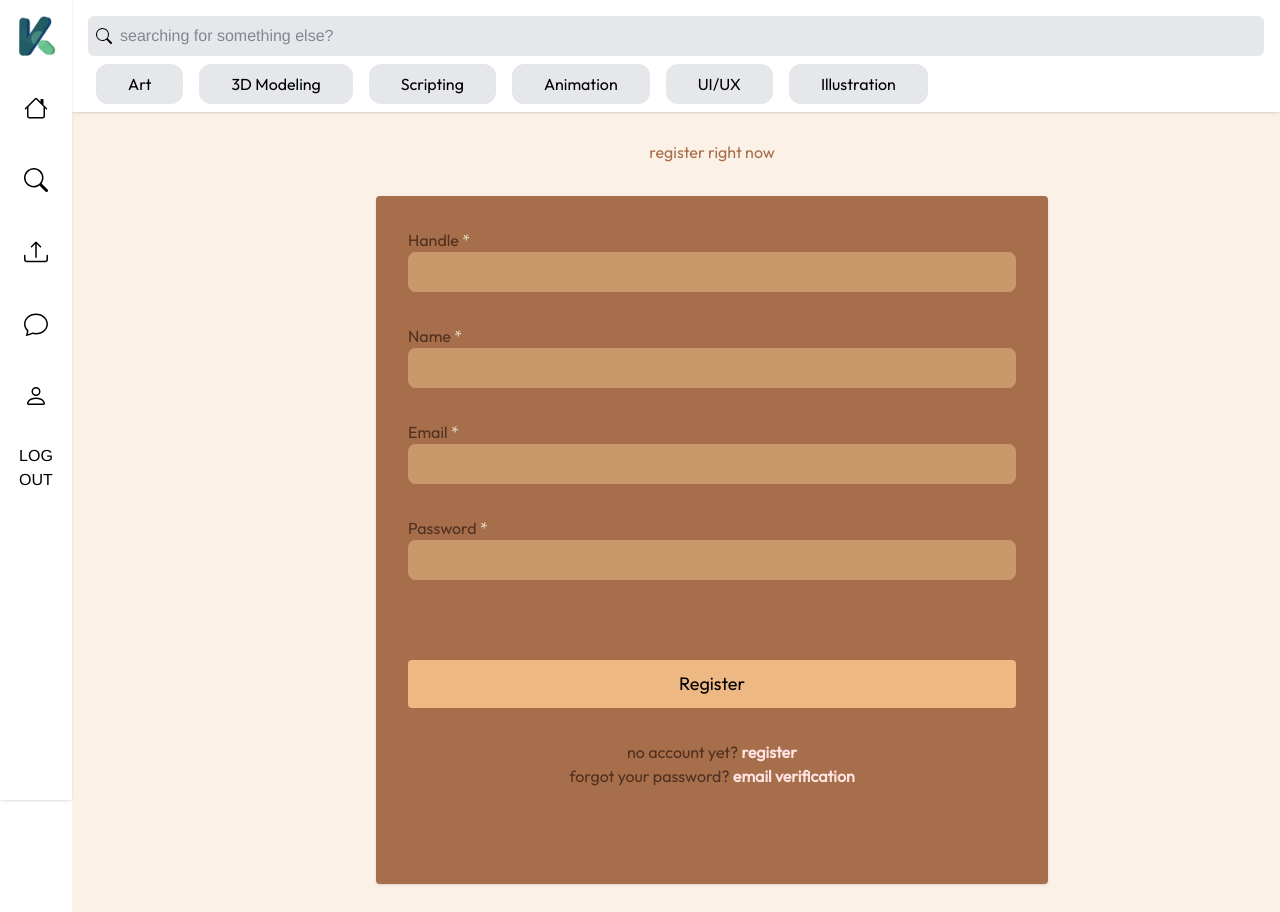
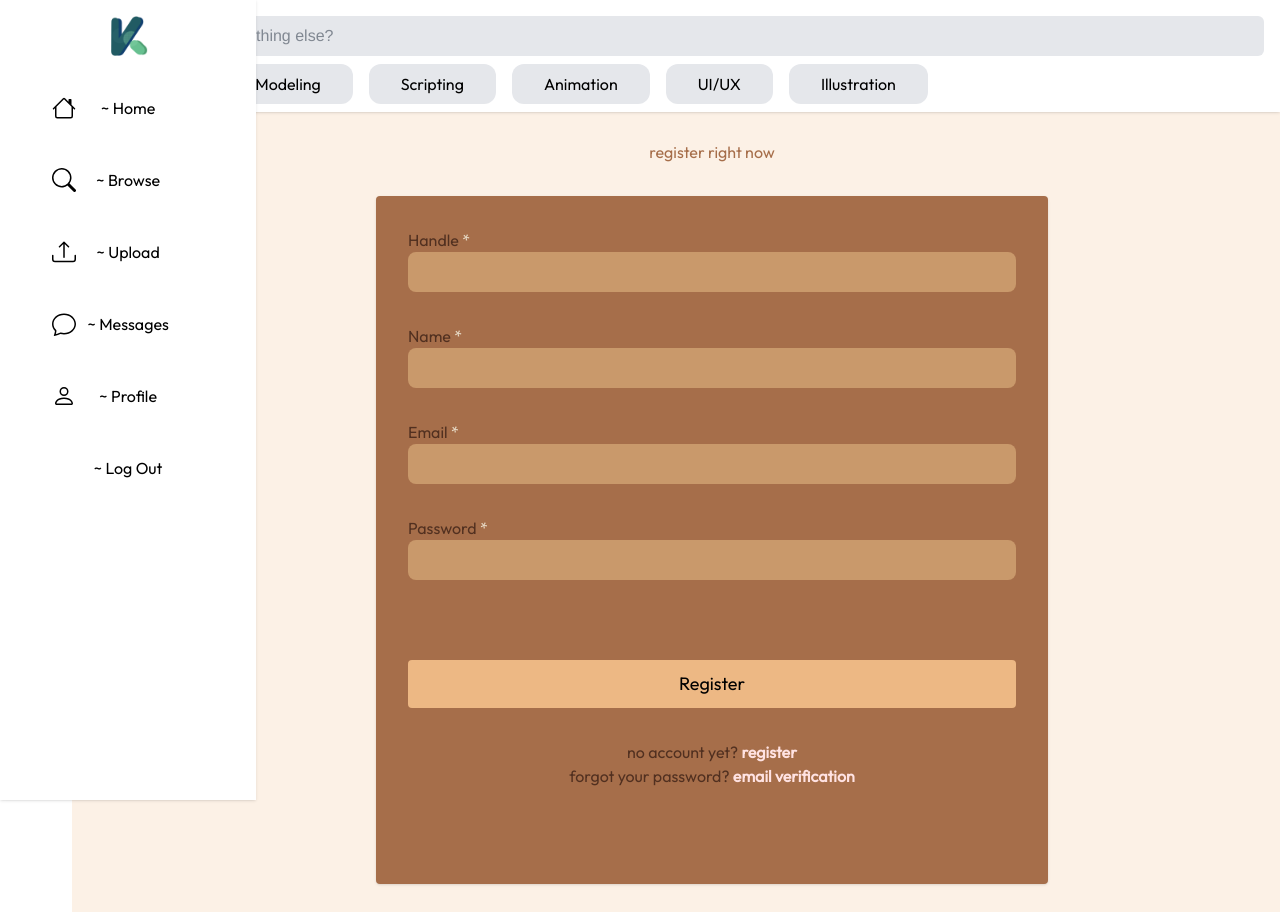
Before and after one commit to waterimcooked/Kreate, a Next.js app: page /register in a window 1280 px wide. Shown: the top 912 px of the page. Built offline with nearby package versions, Linux system fonts and the light colour scheme.

Commit message:
polished and animated the sidebar, fixed backend, register/login page is a bit more user-friendly, added /[profile] route, debugged bugs

```diff
--- a/app/[profile]/page.tsx
+++ b/app/[profile]/page.tsx
@@ -1,18 +1,24 @@
 import { getProfile } from "@/lib/api"
+import NotFound from "@/components/not-found"
 
-export default async function Profile({params} : { params: { handle: string } }) {
-    const { handle } = params  // ← destructure it
+export default async function Profile({ params }: { params: { profile: string } }) {
+    let { profile } = await params
+    profile = decodeURIComponent(profile)
 
-    console.log(handle)
+    console.log(profile)
 
-    // profile is a promise, you need to await it
-    const profile = await getProfile(handle)
+    const profileData = await getProfile({ handle: profile, })
+    if (!profileData) {
+        return (
+            <NotFound/>
+        )
+    }
 
-  return (
-    <div>
-      <h1>@{profile.handle}</h1>
-      <p>{profile.bio}</p>
-      <img src={profile.avatar} />
-    </div>
-  )
+    return (
+        <div>
+            <h1>
+                { profileData.handle }
+            </h1>
+        </div>
+    )
 }
--- a/app/api/auth/login/route.ts
+++ b/app/api/auth/login/route.ts
@@ -9,19 +9,26 @@ export async function POST(req: NextRequest) {
     const body : _loginData = await req.json()
 
     try {
-        const user = await prisma.users.findFirst({
-            where: { handle: body.handle }
+        const profile = await prisma.profiles.findUnique({
+            where: {handle: body.handle},
+            include: { user: true }
         })
 
-        console.log(user, body)
+        if (!profile) {
+            return NextResponse.json({
+                success: false, error: "profile couldn't be found"
+            })
+        }
 
-        if (!user) {
+        if (!profile.user) {
             return NextResponse.json({
                 success: false, error: "user couldn't be found"
             })
         }
 
-        const userPass = user?.password
+        console.log(profile.user, body)
+
+        const userPass = profile.user.password
         const passwordVerified = await bcrypt.compare(body.password, userPass!)
 
         if (!passwordVerified) {
@@ -32,9 +39,9 @@ export async function POST(req: NextRequest) {
             })
         }
 
-        console.log("user is now logged into: " + user.name)
+        console.log("user is now logged into: " + profile.name)
 
-        const token = await createToken(user.id)
+        const token = await createToken(profile.user.id)
         const cookie = await cookies()
         cookie.set('auth_token', token, {
             httpOnly: true,
@@ -45,11 +52,11 @@ export async function POST(req: NextRequest) {
 
         return NextResponse.json({
             success: true,
-            userId: user.id
+            userId: profile.user.id
         })
 
     } catch (error) {
-        console.log("error")
+        console.log("error: " + error)
 
         return NextResponse.json({
             success: false,
--- a/app/api/profiles/route.ts
+++ b/app/api/profiles/route.ts
@@ -3,8 +3,10 @@ import { _profileGetInput } from "@/lib/types";
 import { prisma } from "@/lib/prisma"
 
 export async function GET(req: NextRequest) {
-    const body: _profileGetInput = await req.json()
-    const handle = body.handle
+    const { searchParams } = new URL(req.url)
+    let handle = searchParams.get('handle')
+
+    console.log("yooo whats up from the profiles api " + req)
 
     if (!handle) {
         console.log("no handle!")
@@ -20,6 +22,8 @@ export async function GET(req: NextRequest) {
             { where: { handle: handle } }
         )
 
+        console.log(profile)
+
         if (!profile) {
             console.log("couldn't find profile for handle: " + handle)
         }
@@ -29,7 +33,7 @@ export async function GET(req: NextRequest) {
             profile: profile
          })
     } catch (error) {
-        console.log("error!")
+        console.log("error!" + error)
 
         return {
             success: false,
--- a/components/Button.tsx
+++ b/components/Button.tsx
@@ -1,16 +1,64 @@
 export default function Button(
-    { children, className = "", onClick }:
-    { children: React.ReactNode, className?: string, onClick?: Function }
+    { children, className = "", onClick, onMouseOver, onMouseLeave, onMouseDown, onMouseUp, onFocus, onBlur }:
+    {
+        children: React.ReactNode
+        className?: string
+        onClick?: Function
+        onMouseOver?: Function
+        onMouseLeave?: Function
+        onMouseDown?: Function
+        onMouseUp?: Function
+        onFocus?: Function
+        onBlur?: Function
+    }
 )
-
 {
     function fireClickedEvent(e: any) {
         onClick?.(e)
         console.log("CLICKED")
     }
 
+    function fireMouseOver(e: any) {
+        onMouseOver?.(e)
+        console.log("MOUSE OVER")
+    }
+
+    function fireMouseLeave(e: any) {
+        onMouseLeave?.(e)
+        console.log("MOUSE LEAVE")
+    }
+
+    function fireMouseDown(e: any) {
+        onMouseDown?.(e)
+        console.log("MOUSE DOWN")
+    }
+
+    function fireMouseUp(e: any) {
+        onMouseUp?.(e)
+        console.log("MOUSE UP")
+    }
+
+    function fireFocus(e: any) {
+        onFocus?.(e)
+        console.log("FOCUS")
+    }
+
+    function fireBlur(e: any) {
+        onBlur?.(e)
+        console.log("BLUR")
+    }
+
     return (
-        <button className={`${className}`} onClick={(e) => fireClickedEvent(e)}>
+        <button
+            className={`${className}`}
+            onClick={(e) => fireClickedEvent(e)}
+            onMouseOver={(e) => fireMouseOver(e)}
+            onMouseLeave={(e) => fireMouseLeave(e)}
+            onMouseDown={(e) => fireMouseDown(e)}
+            onMouseUp={(e) => fireMouseUp(e)}
+            onFocus={(e) => fireFocus(e)}
+            onBlur={(e) => fireBlur(e)}
+        >
             { children }
         </button>
     )
--- a/components/Sidebar.tsx
+++ b/components/Sidebar.tsx
@@ -4,43 +4,87 @@ import Image from "next/image"
 import Button from "./Button"
 import { useRouter } from "next/navigation";
 import { logout } from "@/lib/api";
+import { useState } from "react";
+import { useRef } from "react";
 
-export default function Sidebar() {
+export default function Sidebar(
+    { onMouseOver, onMouseLeave }:
+    { onMouseOver?: Function, onMouseLeave?: Function }
+ ) {
+    const [expanded, setExpanded] = useState(false)
+    const timeoutRef = useRef(null)
+
     const router = useRouter();
 
     function goTo(path: string) {
         router.push(path);
     }
 
+    function handleMouseOver(e: any) {
+        onMouseOver?.(e)
+
+
+        setExpanded(true)
+    }
+
+    function handleMouseLeave(e: any) {
+        onMouseLeave?.(e)
+        if (timeoutRef.current) {
+            clearTimeout(timeoutRef.current)
+            timeoutRef.current = null
+        }
+        setExpanded(false)
+    }
+
     return (
-        <div className="fixed flex flex-col w-18 bg-white shadow h-full z-11">
+        <div className={`fixed flex flex-col bg-white shadow h-full z-11 transition-all duration-200 ${ expanded? 'w-64' : 'w-18' }`}
+        onMouseOver={handleMouseOver}
+        onMouseLeave={handleMouseLeave}
+        >
             <main className="flex-1 flex flex-col items-center">
                 <Button className="flex justify-center items-center w-18 h-18 p-4">
                     <img src={"/kreate-logo-1.png"} alt="home" width={48} height={48} />
                 </Button>
 
-                <Button className="flex justify-center items-center w-12 h-12 m-3 hover:bg-gray-200 rounded-lg" onClick={() => {goTo("/")}}>
-                    <img src={"/home.svg"} alt="home" width={24} height={24} />
+                <Button className={`flex justify-center items-center w-12 h-12 m-3 hover:bg-gray-200 rounded-lg transition-all duration-200 ${expanded ? 'w-48' : 'w-12'}`} onClick={() => {goTo("/")}}>
+                    <img src={"/home.svg"} alt="home" className={`absolute transition-all duration-250 ${expanded ? `-translate-x-16` : `translate-x-0`}`} width={24} height={24} />
+                    <h1 className={`absolute transition-all duration-250 font-outfit ${expanded ? `opacity-100` : `opacity-0`}`}>
+                        ~ Home
+                    </h1>
                 </Button>
 
-                <Button className="flex justify-center items-center w-12 h-12 m-3 hover:bg-gray-200 rounded-lg" onClick={() => {goTo("/browse")}}>
-                    <img src={"/search.svg"} alt="browse" width={24} height={24} />
+                <Button className={`flex justify-center items-center w-12 h-12 m-3 hover:bg-gray-200 rounded-lg transition-all duration-200 ${expanded ? 'w-48' : 'w-12'}`} onClick={() => {goTo("/browse")}}>
+                    <img src={"/search.svg"} alt="browse" className={`absolute transition-all duration-250 ${expanded ? `-translate-x-16` : `translate-x-0`}`} width={24} height={24} />
+                    <h1 className={`absolute transition-all duration-125 font-outfit ${expanded ? `opacity-100` : `opacity-0`}`}>
+                        ~ Browse
+                    </h1>
                 </Button>
 
-                <Button className="flex justify-center items-center w-12 h-12 m-3 hover:bg-gray-200 rounded-lg" onClick={() => {goTo("/upload")}}>
-                    <img src={"/upload.svg"} alt="upload" width={24} height={24} />
+                <Button className={`flex justify-center items-center w-12 h-12 m-3 hover:bg-gray-200 rounded-lg transition-all duration-200 ${expanded ? 'w-48' : 'w-12'}`} onClick={() => {goTo("/upload")}}>
+                    <img src={"/upload.svg"} alt="upload" className={`absolute transition-all duration-250 ${expanded ? `-translate-x-16` : `translate-x-0`}`} width={24} height={24} />
+                    <h1 className={`absolute transition-all duration-125 font-outfit ${expanded ? `opacity-100` : `opacity-0`}`}>
+                        ~ Upload
+                    </h1>
                 </Button>
 
-                <Button className="flex justify-center items-center w-12 h-12 m-3 hover:bg-gray-200 rounded-lg" onClick={() => {goTo("/messages")}}>
-                    <img src={"/messages.svg"} alt="messages" width={24} height={24} />
+                <Button className={`flex justify-center items-center w-12 h-12 m-3 hover:bg-gray-200 rounded-lg transition-all duration-200 ${expanded ? 'w-48' : 'w-12'}`} onClick={() => {goTo("/messages")}}>
+                    <img src={"/messages.svg"} alt="messages" className={`absolute transition-all duration-250 ${expanded ? `-translate-x-16` : `translate-x-0`}`} width={24} height={24} />
+                    <h1 className={`absolute transition-all duration-125 font-outfit ${expanded ? `opacity-100` : `opacity-0`}`}>
+                        ~ Messages
+                    </h1>
                 </Button>
 
-                <Button className="flex justify-center items-center w-12 h-12 m-3 hover:bg-gray-200 rounded-lg" onClick={() => {goTo("/profile")}}>
-                    <img src={"/profile.svg"} alt="profile" width={24} height={24} />
+                <Button className={`flex justify-center items-center w-12 h-12 m-3 hover:bg-gray-200 rounded-lg transition-all duration-200 ${expanded ? 'w-48' : 'w-12'}`} onClick={() => {goTo("/profile")}}>
+                    <img src={"/profile.svg"} alt="profile" className={`absolute transition-all duration-250 ${expanded ? `-translate-x-16` : `translate-x-0`}`} width={24} height={24} />
+                    <h1 className={`absolute transition-all duration-125 font-outfit ${expanded ? `opacity-100` : `opacity-0`}`}>
+                        ~ Profile
+                    </h1>
                 </Button>
 
-                <Button className="flex justify-center items-center w-12 h-12 m-3 hover:bg-gray-200 rounded-lg" onClick={logout}>
-                    <h1>LOG OUT</h1>
+                <Button className={`flex justify-center items-center w-12 h-12 m-3 hover:bg-gray-200 rounded-lg transition-all duration-200 ${expanded ? 'w-48' : 'w-12'}`} onClick={logout}>
+                    <h1 className={`absolute transition-all duration-125 font-outfit ${expanded ? `opacity-100` : `opacity-0`}`}>
+                        ~ Log Out
+                    </h1>
                 </Button>
             </main>
         </div>
--- /dev/null
+++ b/components/not-found.tsx
@@ -0,0 +1,7 @@
+export default function NotFound() {
+    return (
+        <div>
+            <h1>something went wrong... 404 NOT FOUND</h1>
+        </div>
+    )
+}
```
Also changed, not shown: lib/api.ts (+31 -14 lines).
